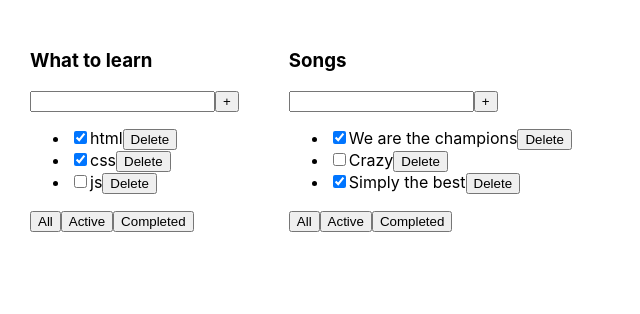
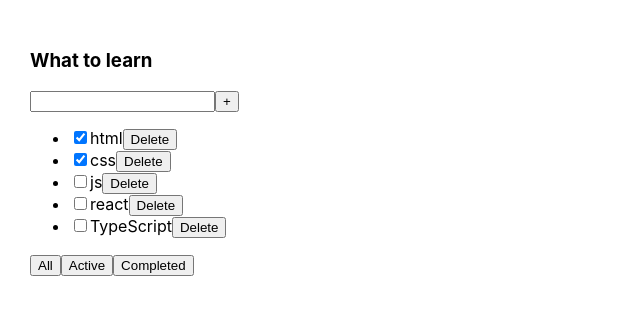
Before and after one commit to ErtugrulAlina/to-do-list, a React (Create React App) app: page / in a window 1280 px wide. Shown: the top 314 px of the page, without its empty margins (0-640 px from the left). Built offline with nearby package versions, Linux system fonts and the light colour scheme.

Commit message:
added filter

```diff
--- a/src/App.tsx
+++ b/src/App.tsx
@@ -1,33 +1,48 @@
-import React from 'react';
+import React, {useState} from 'react';
 import './App.css';
 import Todolist, {TaskType} from "./Todolist";
 
+export type FilterValuesType = "all" | "active" | "completed";
 
 function App() {
     // BLL
-    const TaskOne: Array<TaskType>=[
-        {id:1, title: "html", isDone: true},
-        {id:2, title: "css", isDone: true},
-        {id:3, title: "js", isDone: false}
-    ]
+    let [tasks, setTasks] = useState<Array<TaskType>>([
+        {id: 1, title: "html", isDone: true},
+        {id: 2, title: "css", isDone: true},
+        {id: 3, title: "js", isDone: false},
+        {id: 4, title: "react", isDone: false},
+        {id: 5, title: "TypeScript", isDone: false},
+    ])
 
-    const removeTask = (taskID: number ) =>{
-
+    const removeTask = (taskID: number) => {
+        setTasks(tasks.filter((t) => t.id !== taskID))
     }
 
+    let [filter, setFilter] = useState<FilterValuesType>("all");
+    let taskForToDoList = tasks
 
-    const TaskTwo: Array<TaskType>=[
-        {id:1, title: "We are the champions", isDone: true},
-        {id:2, title: "Crazy", isDone: false},
-        {id:3, title: "Simply the best", isDone: true}
-    ]
-    // UI
-    return (
-        <div className="App">
-            <Todolist title={"What to learn"} task={TaskOne}/>
-            <Todolist title={"Songs"} task={TaskTwo}/>
-        </div>
-    );
+    if (filter == "active") {
+        taskForToDoList = tasks.filter((t) => !t.isDone)
+    }
+    if (filter == "completed") {
+        taskForToDoList = tasks.filter((t) => t.isDone)
+    }
+
+    function changeFilter(value: FilterValuesType) {
+        setFilter(value);
+    }
+
+// UI
+return (
+    <div className="App">
+        <Todolist title={"What to learn"}
+                  task={taskForToDoList}
+                  removeTask={removeTask}
+                  changeFilter={changeFilter}
+        />
+
+    </div>
+);
 }
 
 export default App;
--- a/src/Todolist.tsx
+++ b/src/Todolist.tsx
@@ -1,4 +1,5 @@
 import React from 'react';
+import {FilterValuesType} from "./App";
 
 export type TaskType ={
     id: number
@@ -9,6 +10,8 @@
 type TodolistPropsType={
     title:string
     task: Array<TaskType>
+    removeTask:(taskID: number) => void
+    changeFilter:(value: FilterValuesType)=> void
 }
 const Todolist =(props: TodolistPropsType)=>{
 
@@ -17,10 +20,11 @@
             <li key={t.id}>
                 <input type="checkbox" checked={t.isDone}/>
                 <span>{t.title}</span>
-                <button>Delete</button>
+                <button onClick={()=>{props.removeTask(t.id)}}>Delete</button>
             </li>
         )
     })
+
     return (
             <div>
                 <h3>{props.title}</h3>
@@ -32,9 +36,9 @@
                     {tasksJSXElements}
                 </ul>
                 <div>
-                    <button>All</button>
-                    <button>Active</button>
-                    <button>Completed</button>
+                    <button onClick={()=>{props.changeFilter("all")}}>All</button>
+                    <button onClick={()=>{props.changeFilter("active")}}>Active</button>
+                    <button onClick={()=>{props.changeFilter("completed")}}>Completed</button>
                 </div>
             </div>)
 }
```
